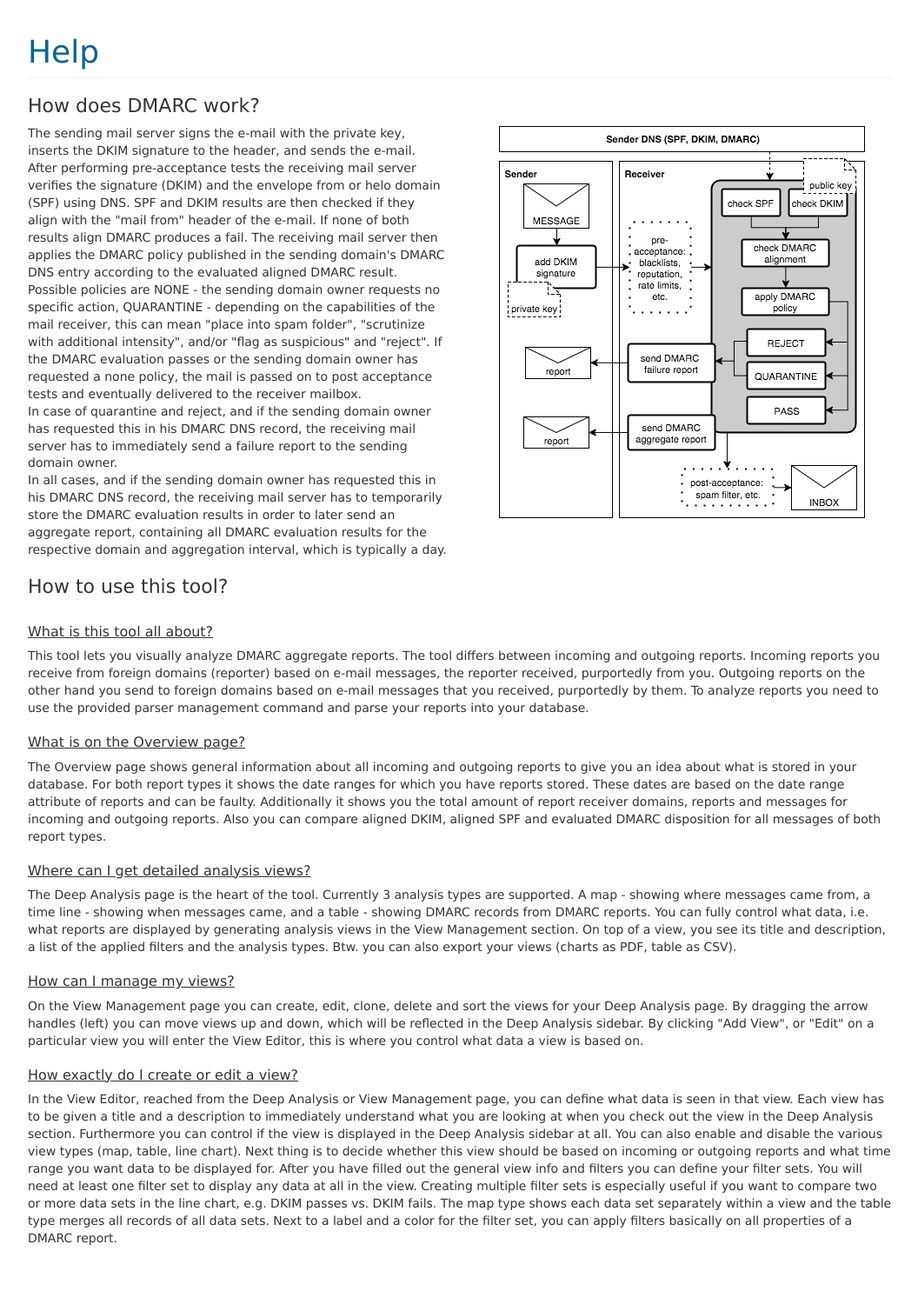
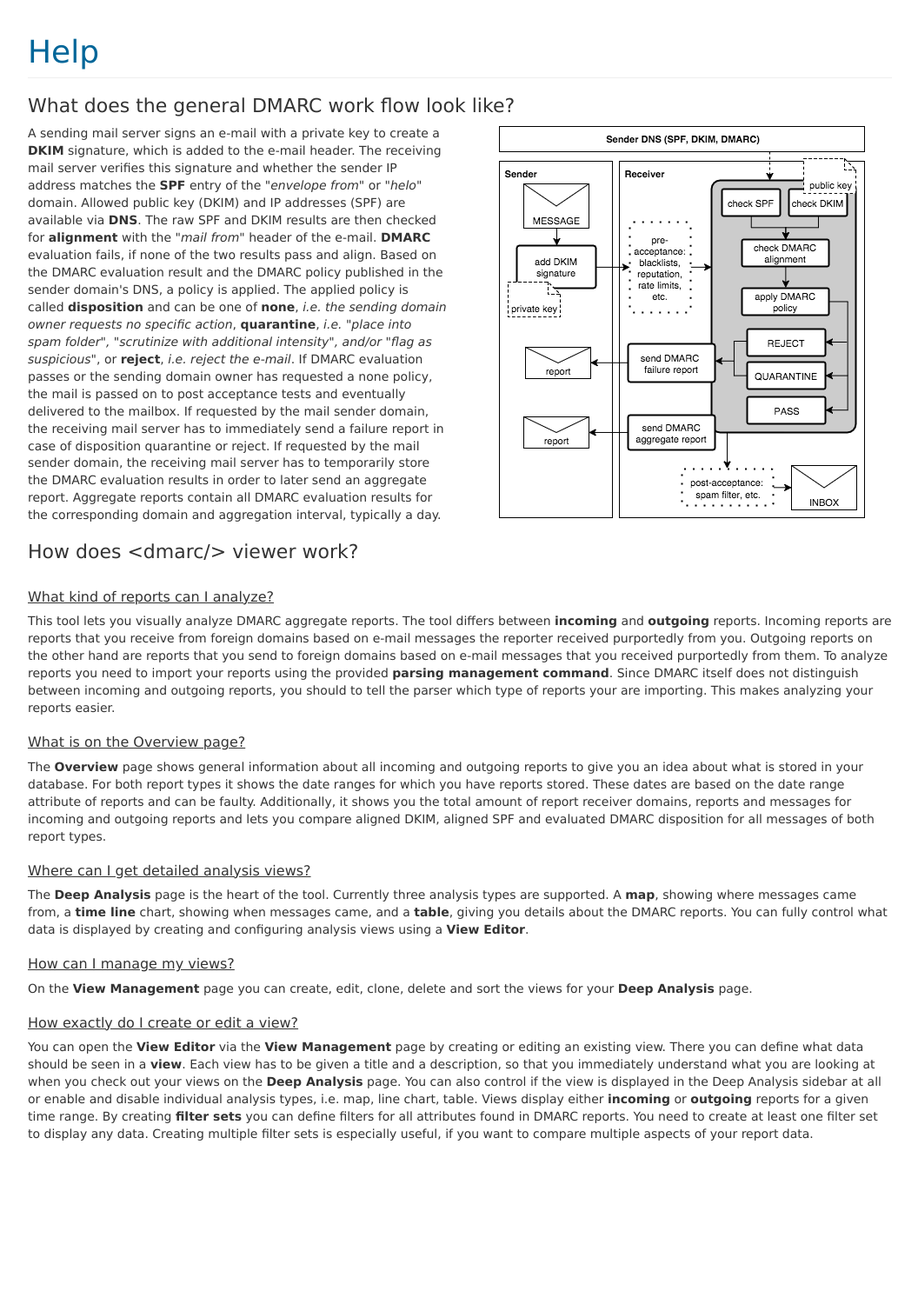
Before and after one commit to dmarc-viewer/dmarc-viewer, a Django app: template website/templates/website/help.html in a window 1280 px wide. Shown: the part 50-1535 px from the top of the page at 87% size, without its empty margins (111-1167 px from the left). After the commit the page ends 1362 px from the top, so only its background shows below. Run offline with Django 3.2, Linux system fonts and the light colour scheme; the template is opened without the code that fills it, so the values that code supplies are empty; parts of the project's set-up code (start-up, migrations or seed data) failed here and were passed over; some libraries are stand-ins or nearby versions.

Commit message:
Revise help page

```diff
--- a/website/templates/website/help.html
+++ b/website/templates/website/help.html
@@ -12,30 +12,101 @@
     <div class="bootstrap-messages-container">
         {% bootstrap_messages %}
     </div>
-    <h2 id="{{topic_id}}">How does DMARC work?</h2>
+    <h2 id="{{topic_id}}">What does the general DMARC work flow look like?</h2>
     <div class="row">
         <div class="col-sm-6">
-            The sending mail server signs the e-mail with the private key, inserts the DKIM signature to the header, and sends the e-mail. After performing pre-acceptance tests the receiving mail server verifies the signature (DKIM) and the envelope from or helo domain (SPF) using DNS. SPF and DKIM results are then checked if they align with the "mail from" header of the e-mail. If none of both results align DMARC produces a fail. The receiving mail server then applies the DMARC policy published in the sending domain's DMARC DNS entry according to the evaluated aligned DMARC result. Possible policies are NONE - the sending domain owner requests no specific action, QUARANTINE - depending on the capabilities of the mail receiver, this can mean "place into spam folder", "scrutinize with additional intensity", and/or "flag as suspicious" and "reject". If the DMARC evaluation passes or the sending domain owner has requested a none policy, the mail is passed on to post acceptance tests and eventually delivered to the receiver mailbox. <br>
-            In case of quarantine and reject, and if the sending domain owner has requested this in his DMARC DNS record, the receiving mail server has to immediately send a failure report to the sending domain owner. <br>
-            In all cases, and if the sending domain owner has requested this in his DMARC DNS record, the receiving mail server has to temporarily store the DMARC evaluation results in order to later send an aggregate report, containing all DMARC evaluation results for the respective domain and aggregation interval, which is typically a day.<br>
+            A sending mail server signs an e-mail with a private key to create
+            a <strong>DKIM</strong> signature, which is added to the e-mail
+            header. The receiving mail server verifies this signature and
+            whether the sender IP address matches the <strong>SPF</strong>
+            entry of the <i>"envelope from"</i> or <i>"helo"</i> domain.
+            Allowed public key (DKIM) and IP addresses (SPF) are available via
+            <strong>DNS</strong>. The raw SPF and DKIM results are then checked
+            for <strong>alignment</strong> with the <i>"mail from"</i> header
+            of the e-mail. <strong>DMARC</strong> evaluation fails, if none of
+            the two results pass and align. Based on the DMARC evaluation
+            result and the DMARC policy published in the sender domain's DNS, a
+            policy is applied. The applied policy is called
+            <strong>disposition</strong> and can be one of
+            <strong>none</strong>, <i>i.e. the sending domain owner requests no
+            specific action</i>, <strong>quarantine</strong>, <i>i.e. "place
+            into spam folder", "scrutinize with additional intensity", and/or
+            "flag as suspicious"</i>, or <strong>reject</strong>, <i>i.e.
+            reject the e-mail</i>. If DMARC evaluation passes or the sending
+            domain owner has requested a none policy, the mail is passed on to
+            post acceptance tests and eventually delivered to the  mailbox. If
+            requested by the mail sender domain, the receiving mail server has
+            to immediately send a failure report in case of disposition
+            quarantine or reject. If requested by the mail sender domain, the
+            receiving mail server has to temporarily store the DMARC evaluation
+            results in order to later send an aggregate report. Aggregate
+            reports contain all DMARC evaluation results for the corresponding
+            domain and aggregation interval, typically a day.
         </div>
         <div class="col-sm-6 text-center">
             <img id="dmarc-diagram" src="{% static "img/dmarc_flow.png" %}">
         </div>
     </div>
-    <h2 id="{{topic_id}}">How to use this tool?</h2>
+    <h2 id="{{topic_id}}">How does &lt;dmarc&sol;&gt; viewer work?</h2>
     <div class="row">
         <div class="col-sm-12">
-            <h3 id="{{item_id}}">What is this tool all about?</h3>
-            This tool lets you visually analyze DMARC aggregate reports. The tool differs between incoming and outgoing reports. Incoming reports you receive from foreign domains (reporter) based on e-mail messages, the reporter received, purportedly from you. Outgoing reports on the other hand you send to foreign domains based on e-mail messages that you received, purportedly by them. To analyze reports you need to use the provided parser management command and parse your reports into your database.
+            <h3 id="{{item_id}}">What kind of reports can I analyze?</h3>
+            This tool lets you visually analyze DMARC aggregate reports. The
+            tool differs between <strong>incoming</strong> and
+            <strong>outgoing</strong> reports. Incoming reports are reports
+            that you receive from foreign domains based on e-mail messages the
+            reporter received purportedly from you. Outgoing reports on the
+            other hand are reports that you send to foreign domains based on
+            e-mail messages that you received purportedly from them. To analyze
+            reports you need to import your reports using the provided
+            <strong>parsing management command</strong>. Since DMARC itself
+            does not distinguish between incoming and outgoing reports, you
+            should to tell the parser which type of reports your are importing.
+            This makes analyzing your reports easier.
+
             <h3 id="{{item_id}}">What is on the Overview page?</h3>
-            The Overview page shows general information about all incoming and outgoing reports to give you an idea about what is stored in your database. For both report types it shows the date ranges for which you have reports stored. These dates are based on the date range attribute of reports and can be faulty. Additionally it shows you the total amount of report receiver domains, reports and messages for incoming and outgoing reports. Also you can compare aligned DKIM, aligned SPF and evaluated DMARC disposition for all messages of both report types.
+            The <strong>Overview</strong> page shows general information about
+            all incoming and outgoing reports to give you an idea about what is
+            stored in your database. For both report types it shows the date
+            ranges for which you have reports stored. These dates are based on
+            the date range attribute of reports and can be faulty.
+            Additionally, it shows you the total amount of report receiver
+            domains, reports and messages for incoming and outgoing reports and
+            lets you compare aligned DKIM, aligned SPF and evaluated DMARC
+            disposition for all messages of both report types.
+
             <h3 id="{{item_id}}">Where can I get detailed analysis views?</h3>
-            The Deep Analysis page is the heart of the tool. Currently 3 analysis types are supported. A map - showing where messages came from, a time line - showing when messages came, and a table - showing DMARC records from DMARC reports. You can fully control what data, i.e. what reports are displayed by generating analysis views in the View Management section. On top of a view, you see its title and description, a list of the applied filters and the analysis types. Btw. you can also export your views (charts as PDF, table as CSV).
+            The <strong>Deep Analysis</strong> page is the heart of the tool.
+            Currently three analysis types are supported. A
+            <strong>map</strong>, showing where messages came from, a
+            <strong>time line</strong> chart, showing when messages came, and a
+            <strong>table</strong>, giving you details about the DMARC reports.
+            You can fully control what data is displayed by creating and
+            configuring analysis views using a <strong>View Editor</strong>.
+
             <h3 id="{{item_id}}">How can I manage my views?</h3>
-            On the View Management page you can create, edit, clone, delete and sort the views for your Deep Analysis page. By dragging the arrow handles (left) you can move views up and down, which will be reflected in the Deep Analysis sidebar. By clicking "Add View", or "Edit" on a particular view you will enter the View Editor, this is where you control what data a view is based on.
+            On the <strong>View Management</strong> page you can create, edit,
+            clone, delete and sort the views for your <strong>Deep
+            Analysis</strong> page.
+
             <h3 id="{{item_id}}">How exactly do I create or edit a view?</h3>
-            In the View Editor, reached from the Deep Analysis or View Management page, you can define what data is seen in that view. Each view has to be given a title and a description to immediately understand what you are looking at when you check out the view in the Deep Analysis section. Furthermore you can control if the view is displayed in the Deep Analysis sidebar at all. You can also enable and disable the various view types (map, table, line chart). Next thing is to decide whether this view should be based on incoming or outgoing reports and what time range you want data to be displayed for. After you have filled out the general view info and filters you can define your filter sets. You will need at least one filter set to display any data at all in the view. Creating multiple filter sets is especially useful if you want to compare two or more data sets in the line chart, e.g. DKIM passes vs. DKIM fails. The map type shows each data set separately within a view and the table type merges all records of all data sets. Next to a label and a color for the filter set, you can apply filters basically on all properties of a DMARC report.
+            You can open the <strong>View Editor</strong> via the <strong>View
+            Management</strong> page by creating or editing an existing view.
+            There you can define what data should be seen in a
+            <strong>view</strong>. Each view has to be given a title and a
+            description, so that you immediately understand what you are
+            looking at when you check out your views on the <strong>Deep
+            Analysis</strong> page. You can also control if the view is
+            displayed in the Deep Analysis sidebar at all or enable and disable
+            individual analysis types, i.e. map, line chart, table. Views
+            display either <strong>incoming</strong> or
+            <strong>outgoing</strong> reports for a given time range. By
+            creating <strong>filter sets</strong> you can define filters for
+            all attributes found in DMARC reports. You need to create at least
+            one filter set to display any data. Creating multiple filter sets
+            is especially useful, if you want to compare multiple aspects of
+            your report data.
+
         </div>
     </div>
 </div>
```
